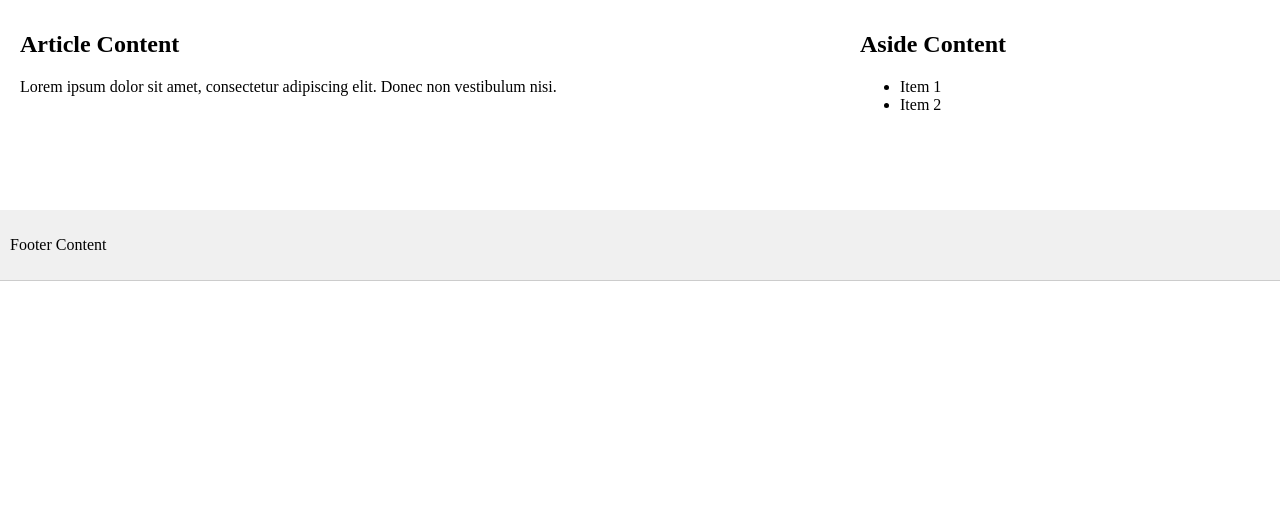
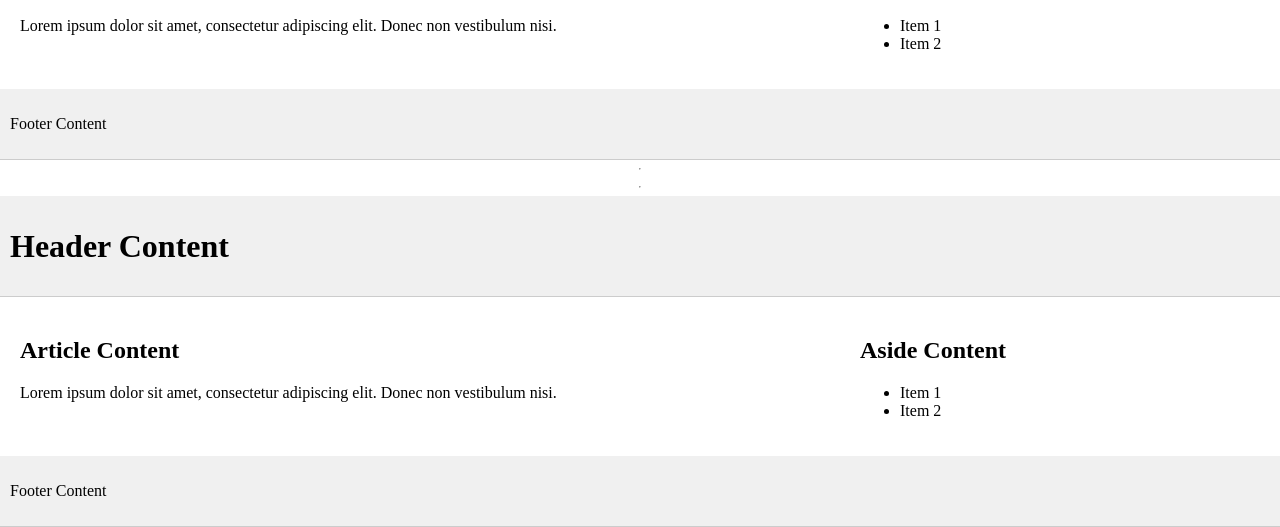
Before and after one commit to mohamedalmasry98/alx_html_css, a plain HTML site: page index.html in a window 1280 px wide. Shown: the part 519-1046 px from the top of the page. Before the commit the page ends 800 px from the top, so only its background shows below. Drawn offline with Linux system fonts and the light colour scheme.

Commit message:
3. Some more styling

```diff
--- a/index.html
+++ b/index.html
@@ -59,5 +59,33 @@
 
         <p>Footer Content</p>
     </footer>
+    <hr>
+    <hr>
+    <header class="works_on_smartphone_1">
+
+        <h1>Header Content</h1>
+    </header>
+    <main class="one">
+        <article class="two">
+
+            <h2>Article Content</h2>
+            <p>Lorem ipsum dolor sit amet, consectetur adipiscing elit. Donec non vestibulum nisi.</p>
+
+        </article>
+        <aside class="three">
+
+            <h2>Aside Content</h2>
+            <ul>
+                <li>Item 1</li>
+                <li>Item 2</li>
+
+            </ul>
+
+        </aside>
+    </main>
+    <footer class="four">
+
+        <p>Footer Content</p>
+    </footer>
 </body>
 </html>
--- a/styles.css
+++ b/styles.css
@@ -72,3 +72,40 @@ header, footer {
         width: auto;
     }
 }
+.one {
+    display: flex;
+    flex-direction: row;
+    flex: auto;
+}
+
+.two {
+    flex: 2;
+    overflow-y: auto;
+    padding: 20px;
+}
+
+.three{
+    flex: 1;
+    overflow-y: auto;
+    padding: 20px;
+}
+
+
+.works_on_smartphone_1 , .four {
+    padding: 10px;
+    background-color: #f0f0f0;
+    border-bottom: 1px solid #ccc;
+}
+
+
+@media only screen and (max-width: 600px) {
+    body.works_on_smartphone_1 {
+
+        flex-direction: column;
+    }
+
+    article, aside {
+        flex: auto;
+        width: auto;
+    }
+}
```
